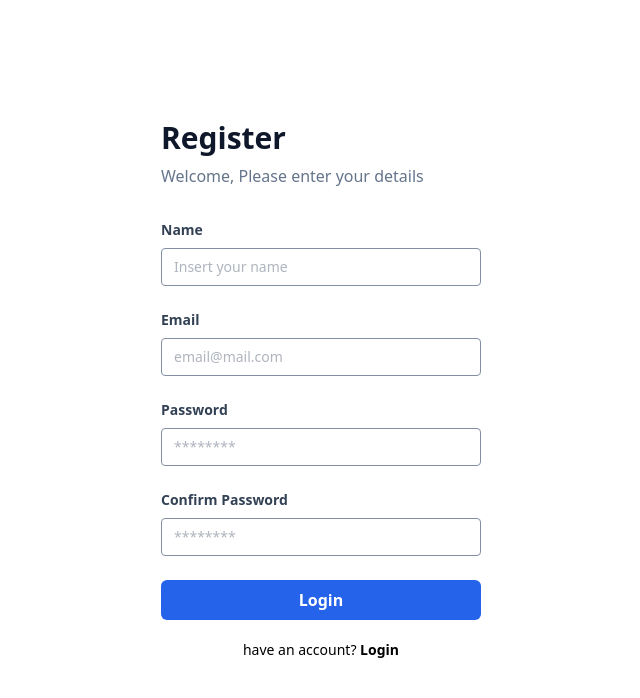
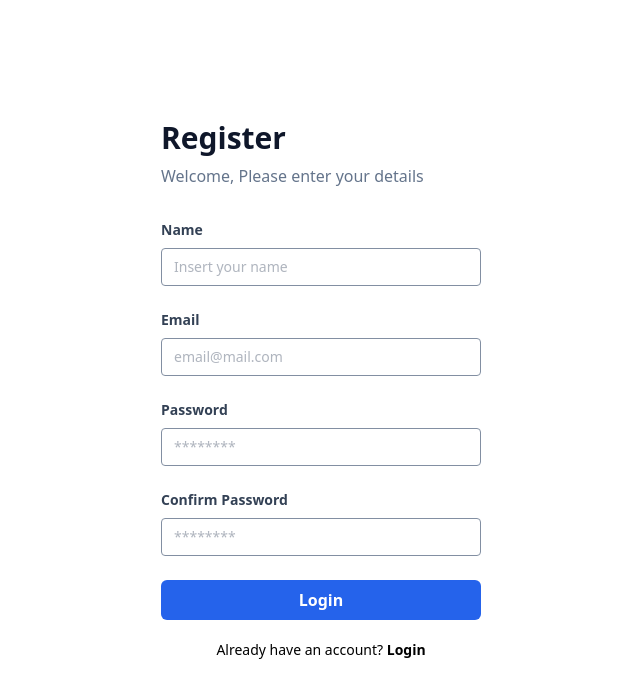
Before and after one commit to dhearr/React-App, a React (Vite) app: page /register in a window 1280 px wide. Shown: the top 698 px of the page, without its empty margins (319-959 px from the left). Built offline with nearby package versions, Linux system fonts and the light colour scheme.

Commit message:
conditonal renderring

```diff
--- a/src/components/layouts/AuthLayouts.jsx
+++ b/src/components/layouts/AuthLayouts.jsx
@@ -1,5 +1,7 @@
+import { Link } from "react-router-dom";
+
 const AuthLayouts = (props) => {
-  const { children, title } = props;
+  const { children, title, type } = props;
 
   return (
     <div className="flex justify-center min-h-screen items-center">
@@ -9,9 +11,32 @@
           Welcome, Please enter your details
         </p>
         {children}
+        <Navigation type={type} />
       </div>
     </div>
   );
 };
 
+const Navigation = ({ type }) => {
+  if (type === "login") {
+    return (
+      <p className="text-center text-sm my-5">
+        Don&#39;t have an account?{" "}
+        <Link to="/register" className="font-bold">
+          Register
+        </Link>
+      </p>
+    );
+  } else {
+    return (
+      <p className="text-center text-sm my-5">
+        Already have an account?{" "}
+        <Link to="/login" className="font-bold">
+          Login
+        </Link>
+      </p>
+    );
+  }
+};
+
 export default AuthLayouts;
--- a/src/pages/login.jsx
+++ b/src/pages/login.jsx
@@ -1,17 +1,10 @@
-import { Link } from "react-router-dom";
 import FormLogin from "../components/fragments/FormLogin";
 import AuthLayouts from "../components/layouts/AuthLayouts";
 
 const LoginPage = () => {
   return (
-    <AuthLayouts title="Login">
+    <AuthLayouts title="Login" type="login">
       <FormLogin />
-      <p className="text-center text-sm my-5">
-        Don&#39;t have an account?{" "}
-        <Link to="/register" className="font-bold">
-          Register
-        </Link>
-      </p>
     </AuthLayouts>
   );
 };
--- a/src/pages/register.jsx
+++ b/src/pages/register.jsx
@@ -1,17 +1,10 @@
-import { Link } from "react-router-dom";
 import FormRegister from "../components/fragments/FormRegister";
 import AuthLayouts from "../components/layouts/AuthLayouts";
 
 const RegisterPage = () => {
   return (
-    <AuthLayouts title="Register">
+    <AuthLayouts title="Register" type="register">
       <FormRegister />
-      <p className="text-center text-sm my-5">
-        have an account?{" "}
-        <Link to="/login" className="font-bold">
-          Login
-        </Link>
-      </p>
     </AuthLayouts>
   );
 };
```
